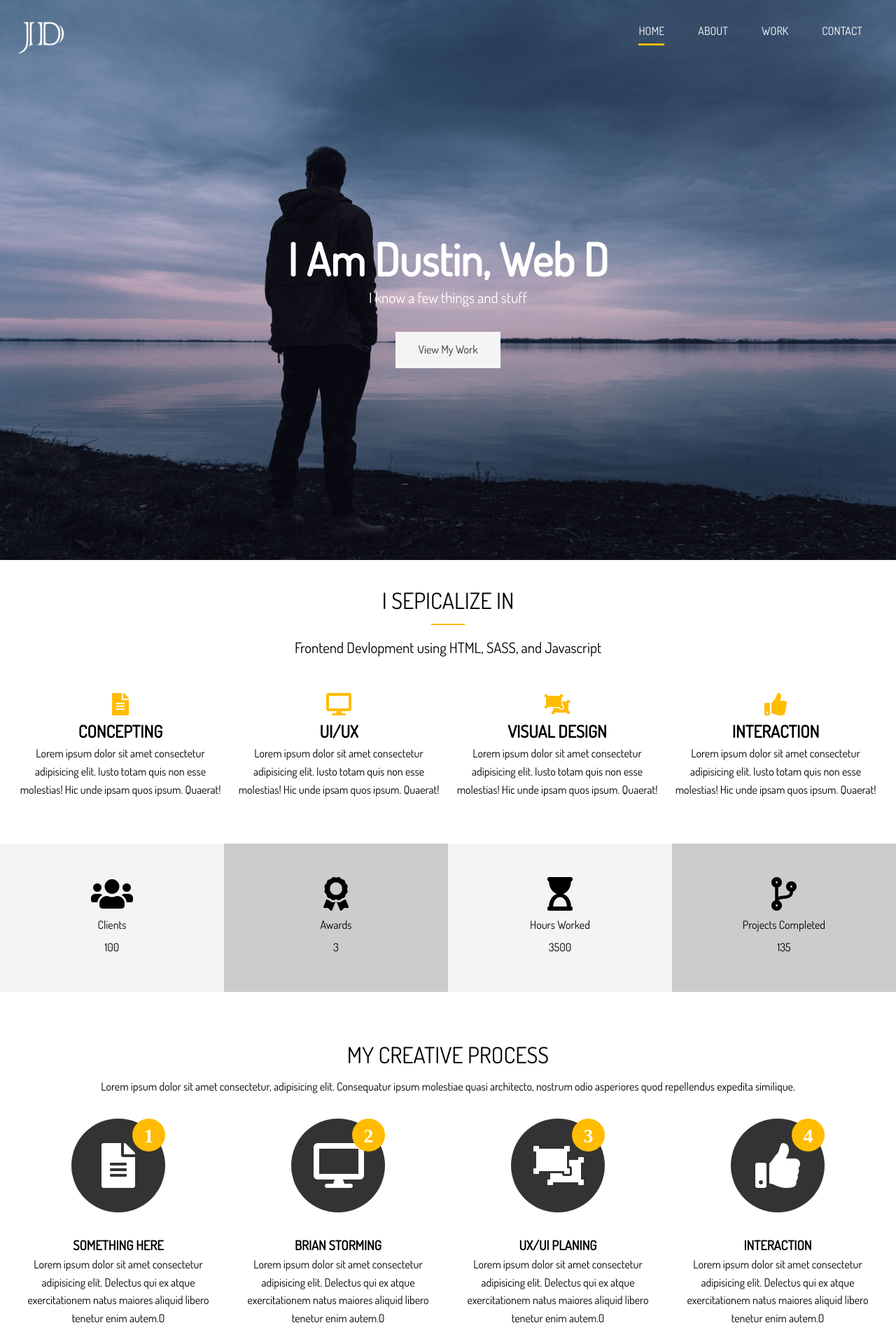
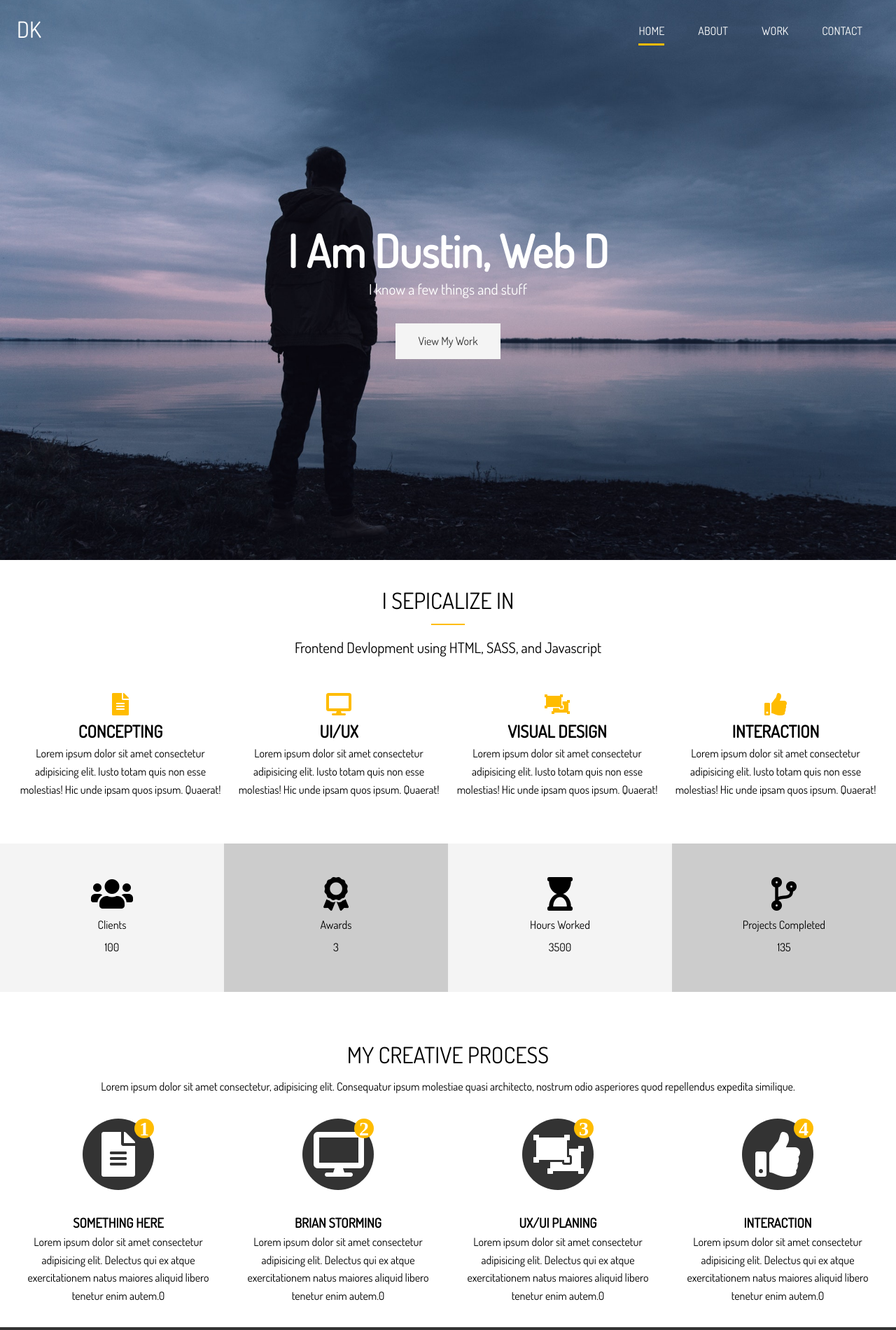
Before and after one commit to dustin100/mock-portfolio, a website: page dist/index.html in a window 1280 px wide. Shown: the top 1900 px of the page at 70% size. Drawn offline with Linux system fonts and the light colour scheme.

Commit message:
changed logo to text

```diff
--- a/scss/main.scss
+++ b/scss/main.scss
@@ -32,10 +32,9 @@ img {
 }
 
 #logo {
-	width: 70px;
-	height: 70px;
 	color: #fff;
 	text-transform: uppercase;
+	font-size: 2rem;
 }
 
 #main-nav {
@@ -151,14 +150,14 @@ img {
 				height: 15px;
 				width: 15px;
 				line-height: 15px;
-				padding: 1rem;
+				padding: 0.4rem;
 				transition: all 1s;
 			}
 			&-icon {
 				border-radius: 50%;
 				background: $dark-color;
 				color: #fff;
-				padding: 2rem;
+				padding: 1rem;
 				width: 70px;
 				height: 70px;
 				line-height: 70px;
```
Also changed, not shown: dist/about.html, dist/contact.html, dist/css/main.css, dist/index.html, dist/work.html, 1 other file.
